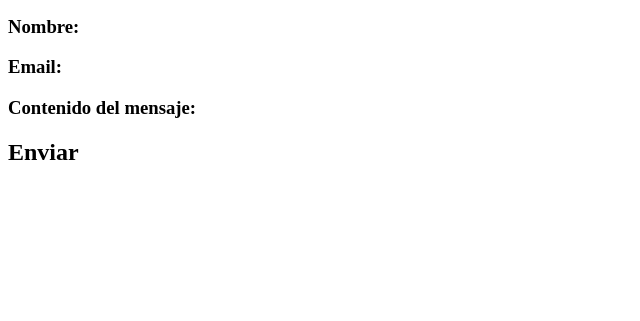
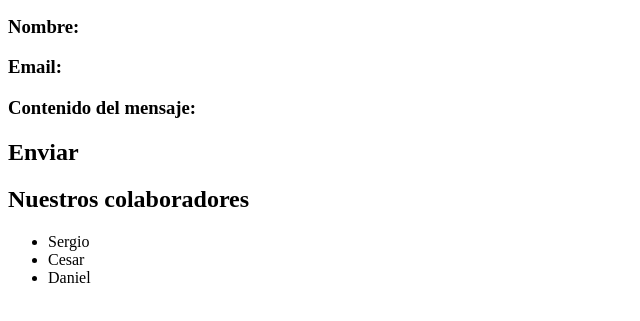
Before and after one commit to sponcea/proyectoWeb, a plain HTML site: page contacto.html in a window 1280 px wide. Shown: the part 119-440 px from the top of the page, without its empty margins (0-640 px from the left). Drawn offline with Linux system fonts and the light colour scheme.

Commit message:
subiendo cambios

```diff
--- a/contacto.html
+++ b/contacto.html
@@ -7,11 +7,18 @@
     <title>Contáctanos</title>
 </head>
 <body>
+    <!--Este es un comentario-->
     <h1>Formulario de contacto</h1>
     <p>Este es el formulario de contacto de la plataforma web<br>Llene todos los campos</p>
     <h3>Nombre:</h3>
     <h3>Email:</h3>
     <h3>Contenido del mensaje:</h3>
     <h2>Enviar</h2>
+    <h2>Nuestros colaboradores</h2>
+    <ul>
+        <li>Sergio</li>
+        <li>Cesar</li>
+        <li>Daniel</li>
+    </ul>
 </body>
 </html>
```
Also changed, not shown: index.html (+1 -1 lines), estilo.css (added).
